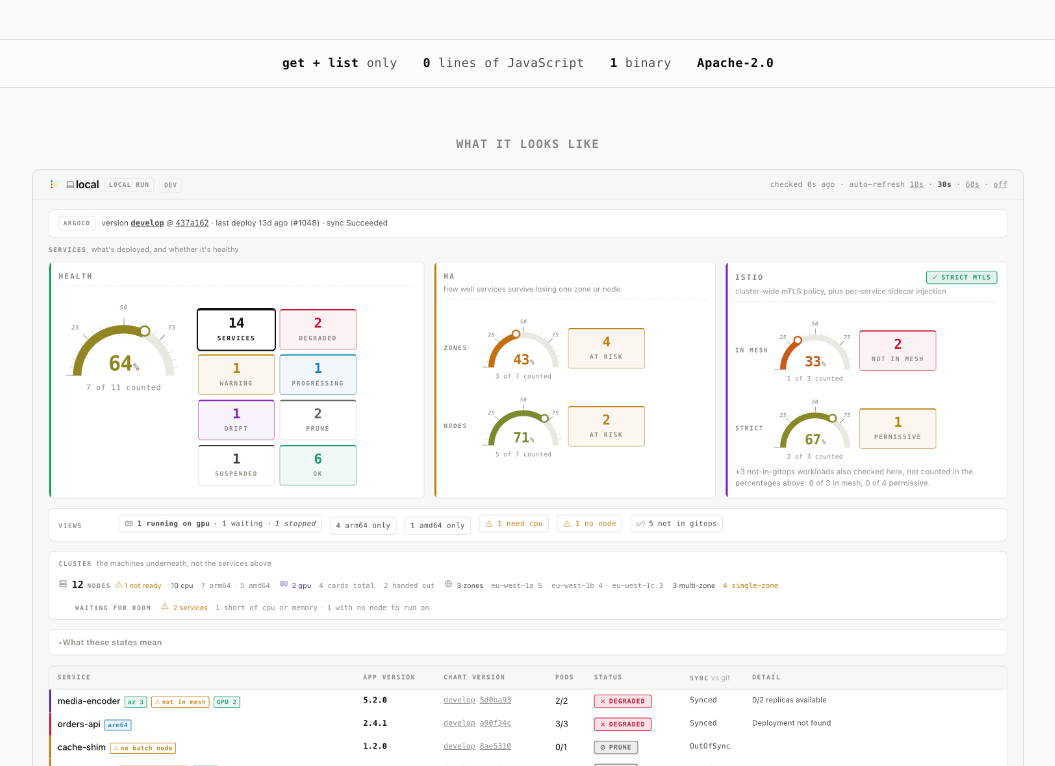
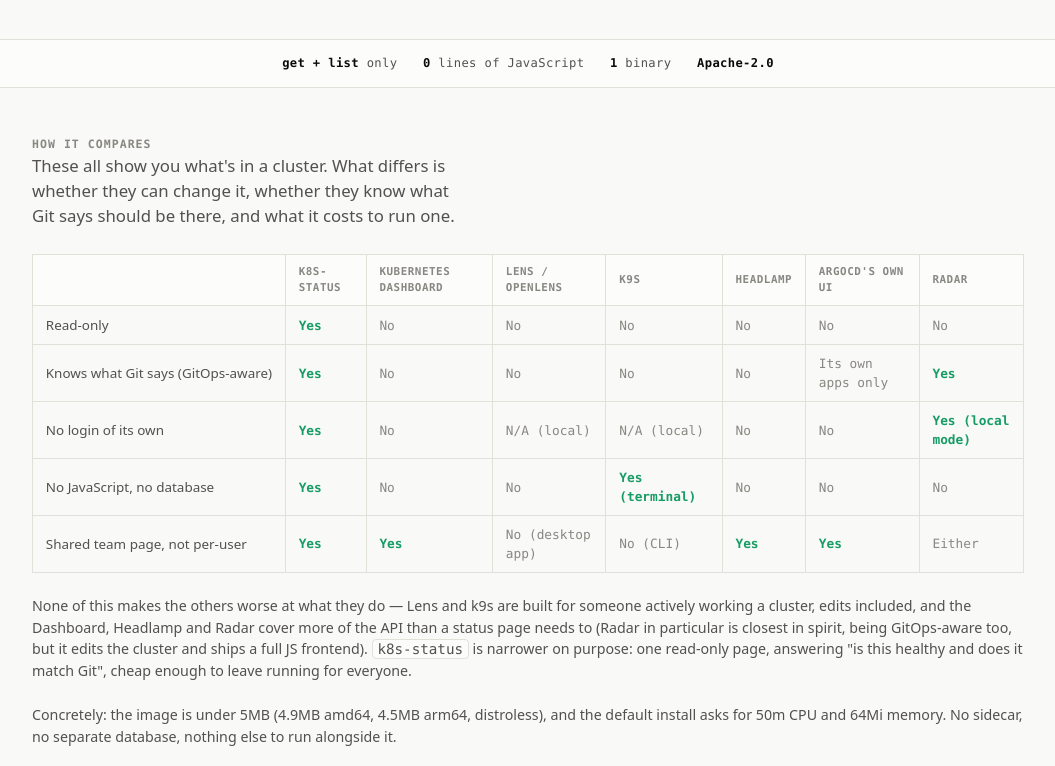
Before and after one commit to ntmggr/k8s-status, a plain HTML site: page docs/index.html in a window 1280 px wide. Shown: the part 481-1247 px from the top of the page, without its empty margins (112-1167 px from the left). Drawn offline with Linux system fonts and the light colour scheme.

Commit message:
feat: add the comparison table to the GitHub Pages site
The 'in the same MR I want a comparison table in the pages' request meant
the GitHub Pages site (docs/index.html, served from ntmggr.github.io), not
just the README -- it only landed in the README until now. Mirrors the same
table, styled to match the page's existing tokens, plus a Compare nav link.

Signed-off-by: ntmggr <ntmggr@users.noreply.github.com>

```diff
--- a/docs/index.html
+++ b/docs/index.html
@@ -155,6 +155,26 @@
   }
   .strip b { color: var(--ink); }
 
+  /* comparison table */
+  .cmp-table-wrap { padding: 3rem 0 1rem; }
+  .cmp-table-wrap .lede { margin: 0 0 1.6rem; }
+  .cmp-table { width: 100%; border-collapse: collapse; font-size: .84rem; }
+  .cmp-table th, .cmp-table td {
+    border: 1px solid var(--hair); padding: .55rem .8rem; text-align: left;
+  }
+  .cmp-table thead th {
+    font-family: var(--mono); font-size: .68rem; letter-spacing: .05em; text-transform: uppercase;
+    color: var(--muted); background: var(--surface); font-weight: 600;
+  }
+  .cmp-table tbody th { font-weight: 500; color: var(--ink-2); white-space: nowrap; }
+  .cmp-table td { font-family: var(--mono); font-size: .8rem; }
+  .cmp-table td.yes { color: var(--ok-fg); font-weight: 600; }
+  .cmp-table td.no { color: var(--muted); }
+  .cmp-table-scroll { overflow-x: auto; }
+  .cmp-note { color: var(--ink-2); font-size: .89rem; margin: 1.4rem 0 0; }
+  .cmp-note code { background: var(--surface); border: 1px solid var(--hair); border-radius: 4px;
+    padding: .05rem .3rem; }
+
   /* screenshot */
   .shot { padding: 3rem 0; }
   .shot .eyebrow { text-align: center; margin-bottom: 1rem; }
@@ -237,6 +257,7 @@
       <span>k8s-status</span>
     </a>
     <nav>
+      <a href="#compare-table">Compare</a>
       <a href="https://github.com/ntmggr/k8s-status">GitHub</a>
       <a href="https://github.com/ntmggr/k8s-status/releases">Releases</a>
       <a href="https://artifacthub.io/packages/helm/k8s-status/k8s-status">Artifact&nbsp;Hub</a>
@@ -285,6 +306,68 @@
       <span><b>Apache-2.0</b></span>
     </div>
   </div>
+
+  <section class="cmp-table-wrap" id="compare-table">
+    <div class="wrap">
+      <div class="eyebrow">How it compares</div>
+      <p class="lede">These all show you what's in a cluster. What differs is whether they
+        can change it, whether they know what Git says should be there, and what it
+        costs to run one.</p>
+      <div class="cmp-table-scroll">
+        <table class="cmp-table">
+          <thead>
+            <tr>
+              <th scope="col"></th>
+              <th scope="col">k8s-status</th>
+              <th scope="col">Kubernetes Dashboard</th>
+              <th scope="col">Lens / OpenLens</th>
+              <th scope="col">k9s</th>
+              <th scope="col">Headlamp</th>
+              <th scope="col">ArgoCD's own UI</th>
+              <th scope="col">Radar</th>
+            </tr>
+          </thead>
+          <tbody>
+            <tr>
+              <th scope="row">Read-only</th>
+              <td class="yes">Yes</td><td class="no">No</td><td class="no">No</td>
+              <td class="no">No</td><td class="no">No</td><td class="no">No</td><td class="no">No</td>
+            </tr>
+            <tr>
+              <th scope="row">Knows what Git says (GitOps-aware)</th>
+              <td class="yes">Yes</td><td class="no">No</td><td class="no">No</td>
+              <td class="no">No</td><td class="no">No</td><td class="no">Its own apps only</td><td class="yes">Yes</td>
+            </tr>
+            <tr>
+              <th scope="row">No login of its own</th>
+              <td class="yes">Yes</td><td class="no">No</td><td class="no">N/A (local)</td>
+              <td class="no">N/A (local)</td><td class="no">No</td><td class="no">No</td><td class="yes">Yes (local mode)</td>
+            </tr>
+            <tr>
+              <th scope="row">No JavaScript, no database</th>
+              <td class="yes">Yes</td><td class="no">No</td><td class="no">No</td>
+              <td class="yes">Yes (terminal)</td><td class="no">No</td><td class="no">No</td><td class="no">No</td>
+            </tr>
+            <tr>
+              <th scope="row">Shared team page, not per-user</th>
+              <td class="yes">Yes</td><td class="yes">Yes</td><td class="no">No (desktop app)</td>
+              <td class="no">No (CLI)</td><td class="yes">Yes</td><td class="yes">Yes</td><td class="no">Either</td>
+            </tr>
+          </tbody>
+        </table>
+      </div>
+      <p class="cmp-note">None of this makes the others worse at what they do — Lens and k9s
+        are built for someone actively working a cluster, edits included, and the
+        Dashboard, Headlamp and Radar cover more of the API than a status page needs to
+        (Radar in particular is closest in spirit, being GitOps-aware too, but it edits
+        the cluster and ships a full JS frontend). <code>k8s-status</code> is narrower on
+        purpose: one read-only page, answering "is this healthy and does it match Git",
+        cheap enough to leave running for everyone.</p>
+      <p class="cmp-note">Concretely: the image is under 5MB (4.9MB amd64, 4.5MB arm64,
+        distroless), and the default install asks for 50m CPU and 64Mi memory. No
+        sidecar, no separate database, nothing else to run alongside it.</p>
+    </div>
+  </section>
 
   <section class="shot" id="screenshot">
     <div class="wrap">
```
